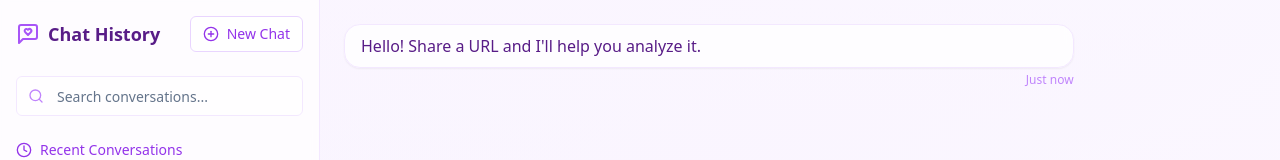
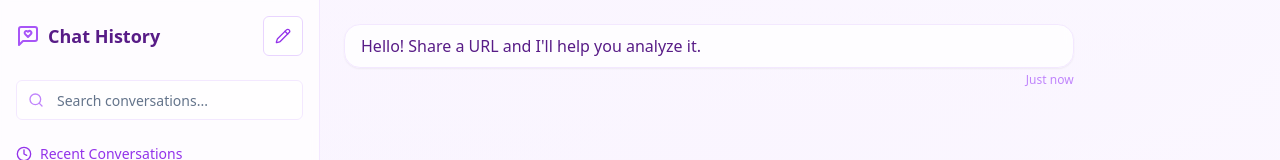
Before and after one commit to ChahraouiYasmin/serene-scribe-nexus, a React (Vite) app: page / in a window 1280 px wide. Shown: the top 160 px of the page. Built offline with nearby package versions, Linux system fonts and the light colour scheme.

Commit message:
Refactor: Replace "New Chat" button with pencil icon
Replaces the "New Chat" button in the sidebar with a pencil icon.

```diff
--- a/src/components/Sidebar.tsx
+++ b/src/components/Sidebar.tsx
@@ -1,6 +1,5 @@
-
 import { useState } from "react";
-import { Search, Clock, MessageCircle, MessageSquareHeart, PlusCircle } from "lucide-react";
+import { Search, Clock, MessageCircle, MessageSquareHeart, Pencil } from "lucide-react";
 import { Input } from "./ui/input";
 import { Button } from "./ui/button";
 import { cn } from "@/lib/utils";
@@ -19,12 +18,11 @@ export const Sidebar = () => {
           </div>
           <Button
             variant="outline"
-            size="sm"
-            className="gap-2 border-purple-200 hover:bg-purple-50 text-purple-600"
+            size="icon"
+            className="border-purple-200 hover:bg-purple-50 text-purple-600"
             onClick={() => window.location.reload()} // Simple reload for now to start fresh chat
           >
-            <PlusCircle className="h-4 w-4" />
-            New Chat
+            <Pencil className="h-4 w-4" />
           </Button>
         </div>
         <div className="relative">
```
